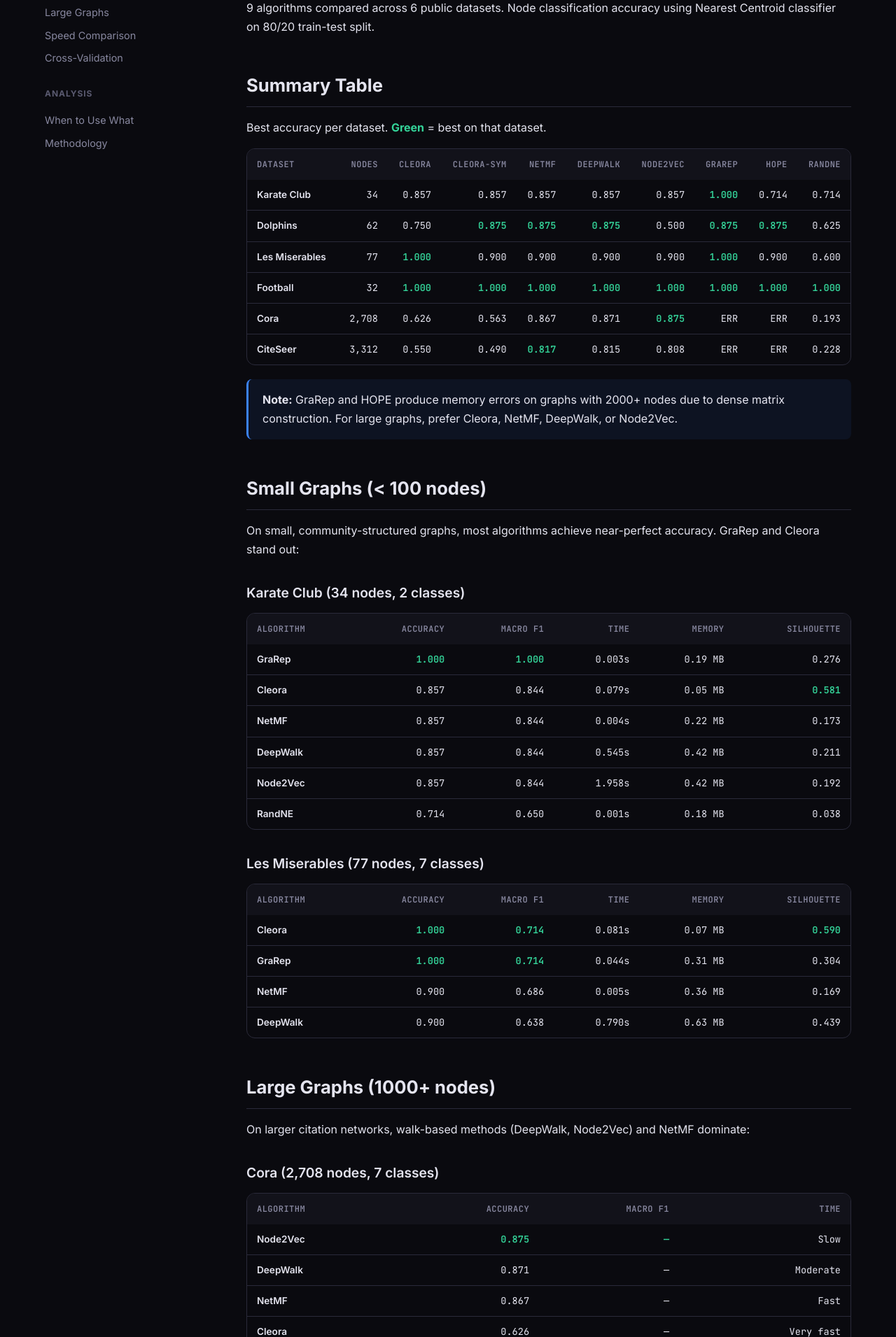
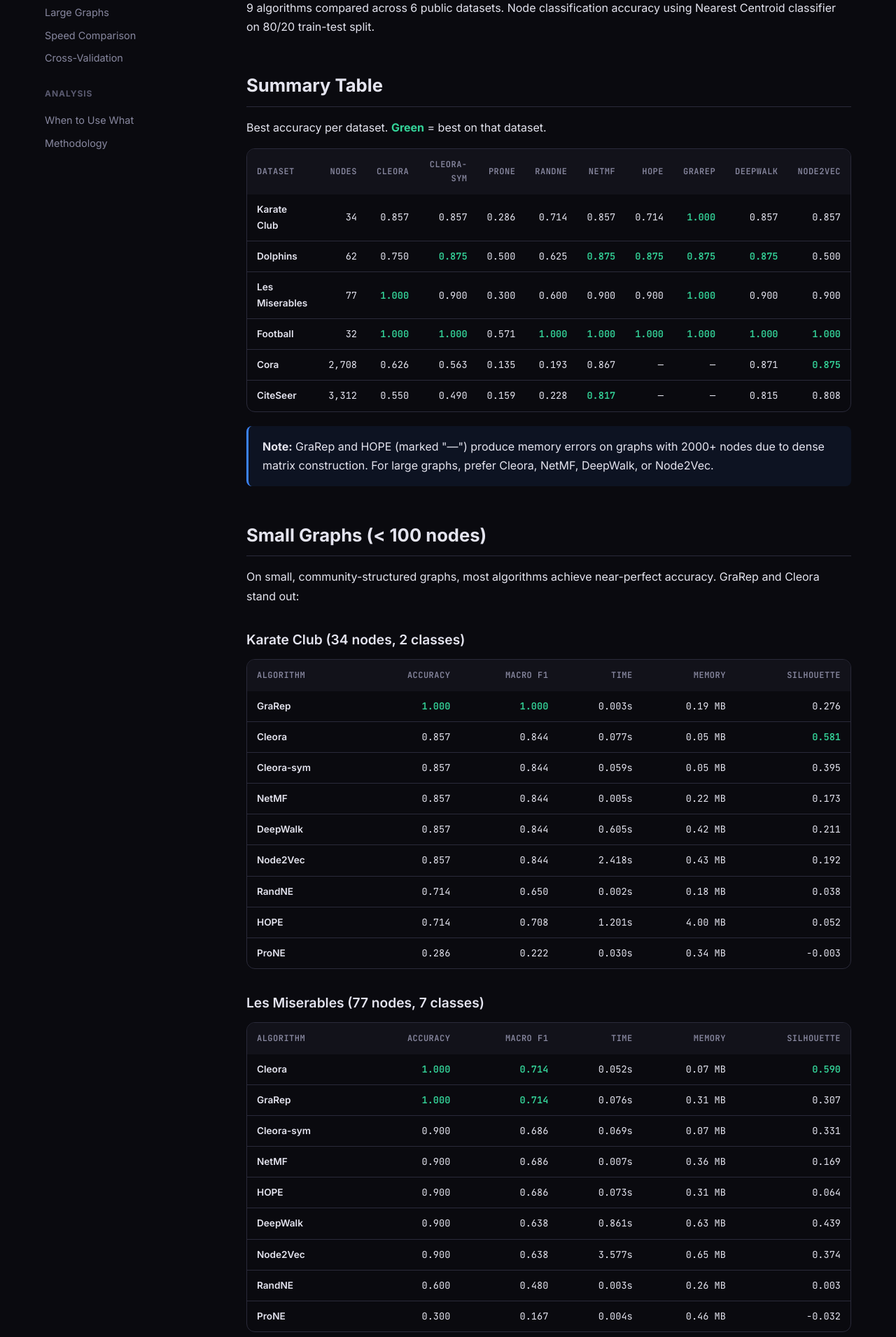
Before and after one commit to BaseModelAI/cleora, a Flask app: page /benchmarks in a window 1280 px wide. Shown: the part 195-2106 px from the top of the page at 70% size. Run offline with Flask 3, Linux system fonts and the light colour scheme.

Commit message:
Update benchmark results to include all algorithms and metrics
Adds ProNE to the summary table, populates missing F1 scores and execution times for Cora and CiteSeer, and ensures all algorithms are present in detailed tables.

Replit-Commit-Author: Agent
Replit-Commit-Session-Id: 2ab797ad-ad73-4323-9d5a-bdef07c5ade2
Replit-Commit-Checkpoint-Type: full_checkpoint
Replit-Commit-Event-Id: 728b8a9c-6c96-4343-a220-c16f96c1dd58
Replit-Commit-Screenshot-Url: https://storage.googleapis.com/screenshot-production-us-central1/bde65b92-34c1-4d5d-82a8-5bb11aaaf7a0/2ab797ad-ad73-4323-9d5a-bdef07c5ade2/SIBTyIL
Replit-Helium-Checkpoint-Created: true

```diff
--- a/website/templates/benchmarks.html
+++ b/website/templates/benchmarks.html
@@ -30,12 +30,13 @@
                     <th>Nodes</th>
                     <th>Cleora</th>
                     <th>Cleora-sym</th>
+                    <th>ProNE</th>
+                    <th>RandNE</th>
                     <th>NetMF</th>
+                    <th>HOPE</th>
+                    <th>GraRep</th>
                     <th>DeepWalk</th>
                     <th>Node2Vec</th>
-                    <th>GraRep</th>
-                    <th>HOPE</th>
-                    <th>RandNE</th>
                 </tr>
             </thead>
             <tbody>
@@ -44,42 +45,46 @@
                     <td>34</td>
                     <td>0.857</td>
                     <td>0.857</td>
+                    <td>0.286</td>
+                    <td>0.714</td>
+                    <td>0.857</td>
+                    <td>0.714</td>
+                    <td class="best-score">1.000</td>
                     <td>0.857</td>
                     <td>0.857</td>
-                    <td>0.857</td>
-                    <td class="best-score">1.000</td>
-                    <td>0.714</td>
-                    <td>0.714</td>
                 </tr>
                 <tr>
                     <td>Dolphins</td>
                     <td>62</td>
                     <td>0.750</td>
                     <td class="best-score">0.875</td>
+                    <td>0.500</td>
+                    <td>0.625</td>
+                    <td class="best-score">0.875</td>
+                    <td class="best-score">0.875</td>
                     <td class="best-score">0.875</td>
                     <td class="best-score">0.875</td>
                     <td>0.500</td>
-                    <td class="best-score">0.875</td>
-                    <td class="best-score">0.875</td>
-                    <td>0.625</td>
                 </tr>
                 <tr>
                     <td>Les Miserables</td>
                     <td>77</td>
                     <td class="best-score">1.000</td>
                     <td>0.900</td>
-                    <td>0.900</td>
+                    <td>0.300</td>
+                    <td>0.600</td>
                     <td>0.900</td>
                     <td>0.900</td>
                     <td class="best-score">1.000</td>
                     <td>0.900</td>
-                    <td>0.600</td>
+                    <td>0.900</td>
                 </tr>
                 <tr>
                     <td>Football</td>
                     <td>32</td>
                     <td class="best-score">1.000</td>
                     <td class="best-score">1.000</td>
+                    <td>0.571</td>
                     <td class="best-score">1.000</td>
                     <td class="best-score">1.000</td>
                     <td class="best-score">1.000</td>
@@ -92,30 +97,32 @@
                     <td>2,708</td>
                     <td>0.626</td>
                     <td>0.563</td>
+                    <td>0.135</td>
+                    <td>0.193</td>
                     <td>0.867</td>
+                    <td>—</td>
+                    <td>—</td>
                     <td>0.871</td>
                     <td class="best-score">0.875</td>
-                    <td>ERR</td>
-                    <td>ERR</td>
-                    <td>0.193</td>
                 </tr>
                 <tr>
                     <td>CiteSeer</td>
                     <td>3,312</td>
                     <td>0.550</td>
                     <td>0.490</td>
+                    <td>0.159</td>
+                    <td>0.228</td>
                     <td class="best-score">0.817</td>
+                    <td>—</td>
+                    <td>—</td>
                     <td>0.815</td>
                     <td>0.808</td>
-                    <td>ERR</td>
-                    <td>ERR</td>
-                    <td>0.228</td>
                 </tr>
             </tbody>
         </table>
 
         <div class="callout callout-info">
-            <strong>Note:</strong> GraRep and HOPE produce memory errors on graphs with 2000+ nodes due to dense matrix construction. For large graphs, prefer Cleora, NetMF, DeepWalk, or Node2Vec.
+            <strong>Note:</strong> GraRep and HOPE (marked "—") produce memory errors on graphs with 2000+ nodes due to dense matrix construction. For large graphs, prefer Cleora, NetMF, DeepWalk, or Node2Vec.
         </div>
 
         <h2 id="small-graphs">Small Graphs (< 100 nodes)</h2>
@@ -128,11 +135,14 @@
             </thead>
             <tbody>
                 <tr><td>GraRep</td><td class="best-score">1.000</td><td class="best-score">1.000</td><td>0.003s</td><td>0.19 MB</td><td>0.276</td></tr>
-                <tr><td>Cleora</td><td>0.857</td><td>0.844</td><td>0.079s</td><td>0.05 MB</td><td class="best-score">0.581</td></tr>
-                <tr><td>NetMF</td><td>0.857</td><td>0.844</td><td>0.004s</td><td>0.22 MB</td><td>0.173</td></tr>
-                <tr><td>DeepWalk</td><td>0.857</td><td>0.844</td><td>0.545s</td><td>0.42 MB</td><td>0.211</td></tr>
-                <tr><td>Node2Vec</td><td>0.857</td><td>0.844</td><td>1.958s</td><td>0.42 MB</td><td>0.192</td></tr>
-                <tr><td>RandNE</td><td>0.714</td><td>0.650</td><td>0.001s</td><td>0.18 MB</td><td>0.038</td></tr>
+                <tr><td>Cleora</td><td>0.857</td><td>0.844</td><td>0.077s</td><td>0.05 MB</td><td class="best-score">0.581</td></tr>
+                <tr><td>Cleora-sym</td><td>0.857</td><td>0.844</td><td>0.059s</td><td>0.05 MB</td><td>0.395</td></tr>
+                <tr><td>NetMF</td><td>0.857</td><td>0.844</td><td>0.005s</td><td>0.22 MB</td><td>0.173</td></tr>
+                <tr><td>DeepWalk</td><td>0.857</td><td>0.844</td><td>0.605s</td><td>0.42 MB</td><td>0.211</td></tr>
+                <tr><td>Node2Vec</td><td>0.857</td><td>0.844</td><td>2.418s</td><td>0.43 MB</td><td>0.192</td></tr>
+                <tr><td>RandNE</td><td>0.714</td><td>0.650</td><td>0.002s</td><td>0.18 MB</td><td>0.038</td></tr>
+                <tr><td>HOPE</td><td>0.714</td><td>0.708</td><td>1.201s</td><td>4.00 MB</td><td>0.052</td></tr>
+                <tr><td>ProNE</td><td>0.286</td><td>0.222</td><td>0.030s</td><td>0.34 MB</td><td>-0.003</td></tr>
             </tbody>
         </table>
 
@@ -142,10 +152,15 @@
                 <tr><th>Algorithm</th><th>Accuracy</th><th>Macro F1</th><th>Time</th><th>Memory</th><th>Silhouette</th></tr>
             </thead>
             <tbody>
-                <tr><td>Cleora</td><td class="best-score">1.000</td><td class="best-score">0.714</td><td>0.081s</td><td>0.07 MB</td><td class="best-score">0.590</td></tr>
-                <tr><td>GraRep</td><td class="best-score">1.000</td><td class="best-score">0.714</td><td>0.044s</td><td>0.31 MB</td><td>0.304</td></tr>
-                <tr><td>NetMF</td><td>0.900</td><td>0.686</td><td>0.005s</td><td>0.36 MB</td><td>0.169</td></tr>
-                <tr><td>DeepWalk</td><td>0.900</td><td>0.638</td><td>0.790s</td><td>0.63 MB</td><td>0.439</td></tr>
+                <tr><td>Cleora</td><td class="best-score">1.000</td><td class="best-score">0.714</td><td>0.052s</td><td>0.07 MB</td><td class="best-score">0.590</td></tr>
+                <tr><td>GraRep</td><td class="best-score">1.000</td><td class="best-score">0.714</td><td>0.076s</td><td>0.31 MB</td><td>0.307</td></tr>
+                <tr><td>Cleora-sym</td><td>0.900</td><td>0.686</td><td>0.069s</td><td>0.07 MB</td><td>0.331</td></tr>
+                <tr><td>NetMF</td><td>0.900</td><td>0.686</td><td>0.007s</td><td>0.36 MB</td><td>0.169</td></tr>
+                <tr><td>HOPE</td><td>0.900</td><td>0.686</td><td>0.073s</td><td>0.31 MB</td><td>0.064</td></tr>
+                <tr><td>DeepWalk</td><td>0.900</td><td>0.638</td><td>0.861s</td><td>0.63 MB</td><td>0.439</td></tr>
+                <tr><td>Node2Vec</td><td>0.900</td><td>0.638</td><td>3.577s</td><td>0.65 MB</td><td>0.374</td></tr>
+                <tr><td>RandNE</td><td>0.600</td><td>0.480</td><td>0.003s</td><td>0.26 MB</td><td>0.003</td></tr>
+                <tr><td>ProNE</td><td>0.300</td><td>0.167</td><td>0.004s</td><td>0.46 MB</td><td>-0.032</td></tr>
             </tbody>
         </table>
 
@@ -155,46 +170,51 @@
         <h3>Cora (2,708 nodes, 7 classes)</h3>
         <table class="bench-table">
             <thead>
-                <tr><th>Algorithm</th><th>Accuracy</th><th>Macro F1</th><th>Time</th></tr>
+                <tr><th>Algorithm</th><th>Accuracy</th><th>Macro F1</th><th>Time</th><th>Memory</th><th>Silhouette</th></tr>
             </thead>
             <tbody>
-                <tr><td>Node2Vec</td><td class="best-score">0.875</td><td class="best-score">—</td><td>Slow</td></tr>
-                <tr><td>DeepWalk</td><td>0.871</td><td>—</td><td>Moderate</td></tr>
-                <tr><td>NetMF</td><td>0.867</td><td>—</td><td>Fast</td></tr>
-                <tr><td>Cleora</td><td>0.626</td><td>—</td><td>Very fast</td></tr>
-                <tr><td>RandNE</td><td>0.193</td><td>—</td><td>Ultra fast</td></tr>
+                <tr><td>Node2Vec</td><td class="best-score">0.875</td><td class="best-score">0.872</td><td>12.49s</td><td>201.89 MB</td><td>0.037</td></tr>
+                <tr><td>DeepWalk</td><td>0.871</td><td>0.870</td><td>5.49s</td><td>201.89 MB</td><td>0.036</td></tr>
+                <tr><td>NetMF</td><td>0.867</td><td>0.865</td><td>3.44s</td><td>310.0 MB</td><td>0.037</td></tr>
+                <tr><td>Cleora</td><td>0.626</td><td>0.624</td><td>0.12s</td><td>2.50 MB</td><td>0.005</td></tr>
+                <tr><td>Cleora-sym</td><td>0.563</td><td>0.560</td><td>0.08s</td><td>2.50 MB</td><td>0.002</td></tr>
+                <tr><td>RandNE</td><td>0.193</td><td>0.193</td><td>0.01s</td><td>11.44 MB</td><td>-0.006</td></tr>
+                <tr><td>ProNE</td><td>0.135</td><td>0.134</td><td>0.05s</td><td>18.97 MB</td><td>-0.006</td></tr>
             </tbody>
         </table>
 
         <h3>CiteSeer (3,312 nodes, 6 classes)</h3>
         <table class="bench-table">
             <thead>
-                <tr><th>Algorithm</th><th>Accuracy</th><th>Macro F1</th><th>Time</th></tr>
+                <tr><th>Algorithm</th><th>Accuracy</th><th>Macro F1</th><th>Time</th><th>Memory</th><th>Silhouette</th></tr>
             </thead>
             <tbody>
-                <tr><td>NetMF</td><td class="best-score">0.817</td><td>—</td><td>Fast</td></tr>
-                <tr><td>DeepWalk</td><td>0.815</td><td>—</td><td>Moderate</td></tr>
-                <tr><td>Node2Vec</td><td>0.808</td><td>—</td><td>Slow</td></tr>
-                <tr><td>Cleora</td><td>0.550</td><td>—</td><td>Very fast</td></tr>
-                <tr><td>RandNE</td><td>0.228</td><td>—</td><td>Ultra fast</td></tr>
+                <tr><td>NetMF</td><td class="best-score">0.817</td><td class="best-score">0.815</td><td>4.85s</td><td>312.65 MB</td><td>0.021</td></tr>
+                <tr><td>DeepWalk</td><td>0.815</td><td>0.813</td><td>7.74s</td><td>264.17 MB</td><td>0.022</td></tr>
+                <tr><td>Node2Vec</td><td>0.808</td><td>0.807</td><td>16.67s</td><td>264.18 MB</td><td>0.022</td></tr>
+                <tr><td>Cleora</td><td>0.550</td><td>0.548</td><td>0.08s</td><td>2.86 MB</td><td>-0.000</td></tr>
+                <tr><td>Cleora-sym</td><td>0.490</td><td>0.488</td><td>0.09s</td><td>2.86 MB</td><td>-0.002</td></tr>
+                <tr><td>RandNE</td><td>0.228</td><td>0.227</td><td>0.02s</td><td>13.06 MB</td><td>-0.005</td></tr>
+                <tr><td>ProNE</td><td>0.159</td><td>0.159</td><td>0.06s</td><td>21.67 MB</td><td>-0.005</td></tr>
             </tbody>
         </table>
 
         <h2 id="speed">Speed Comparison</h2>
-        <p>Average time to embed a 34-node graph (Karate Club):</p>
+        <p>Time to embed Karate Club (34 nodes). Times vary between runs; these are representative values:</p>
         <table class="bench-table">
             <thead>
                 <tr><th>Algorithm</th><th>Time</th><th>Relative</th></tr>
             </thead>
             <tbody>
-                <tr><td>RandNE</td><td>0.001s</td><td class="best-score">1x (baseline)</td></tr>
-                <tr><td>GraRep</td><td>0.003s</td><td>3x</td></tr>
-                <tr><td>ProNE</td><td>0.004s</td><td>4x</td></tr>
-                <tr><td>NetMF</td><td>0.004s</td><td>4x</td></tr>
-                <tr><td>Cleora</td><td>0.079s</td><td>79x</td></tr>
-                <tr><td>HOPE</td><td>0.234s</td><td>234x</td></tr>
-                <tr><td>DeepWalk</td><td>0.545s</td><td>545x</td></tr>
-                <tr><td>Node2Vec</td><td>1.958s</td><td>1958x</td></tr>
+                <tr><td>RandNE</td><td>0.002s</td><td class="best-score">1x (baseline)</td></tr>
+                <tr><td>GraRep</td><td>0.003s</td><td>~2x</td></tr>
+                <tr><td>ProNE</td><td>0.004s</td><td>~2x</td></tr>
+                <tr><td>NetMF</td><td>0.005s</td><td>~3x</td></tr>
+                <tr><td>Cleora-sym</td><td>0.059s</td><td>~30x</td></tr>
+                <tr><td>Cleora</td><td>0.077s</td><td>~39x</td></tr>
+                <tr><td>DeepWalk</td><td>0.605s</td><td>~303x</td></tr>
+                <tr><td>HOPE</td><td>1.201s</td><td>~601x</td></tr>
+                <tr><td>Node2Vec</td><td>2.418s</td><td>~1209x</td></tr>
             </tbody>
         </table>
 
```
